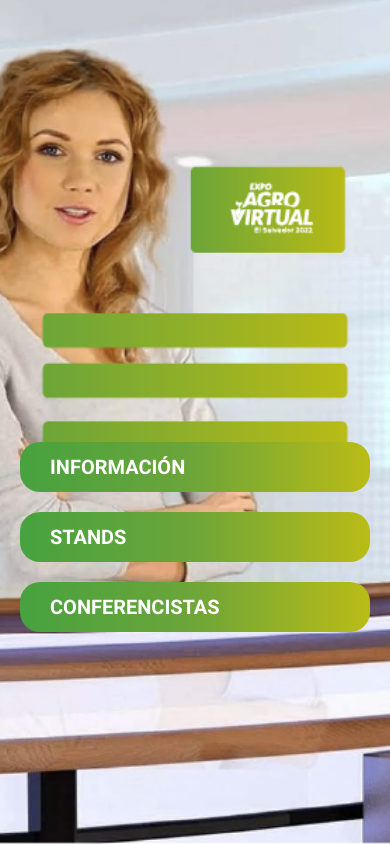
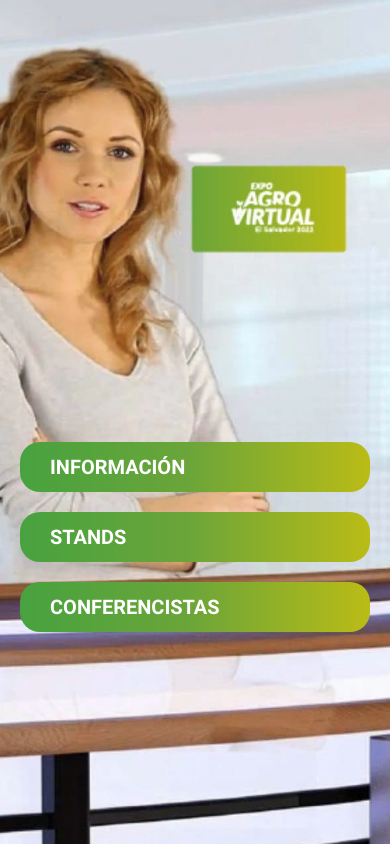
Before and after one commit to EdwardCr/Agroexpo, a PHP site: page / in a window 390 px wide. Run offline with PHP 8.4, Linux system fonts and the light colour scheme.

Commit message:
Add files via upload

```diff
--- a/assets/css/style.css
+++ b/assets/css/style.css
@@ -56,7 +56,7 @@ background: linear-gradient(90deg, rgba(186,188,22,1) 0%, rgba(107,165,57,1) 48%
 }
 @media screen and (max-width: 950px) {
   div.lobby {
-	background-image: url(../images/home_phone.png);
+	background-image: url(../images/home_phone.jpeg);
     background-position: top;
     background-repeat: no-repeat;
   }
```
